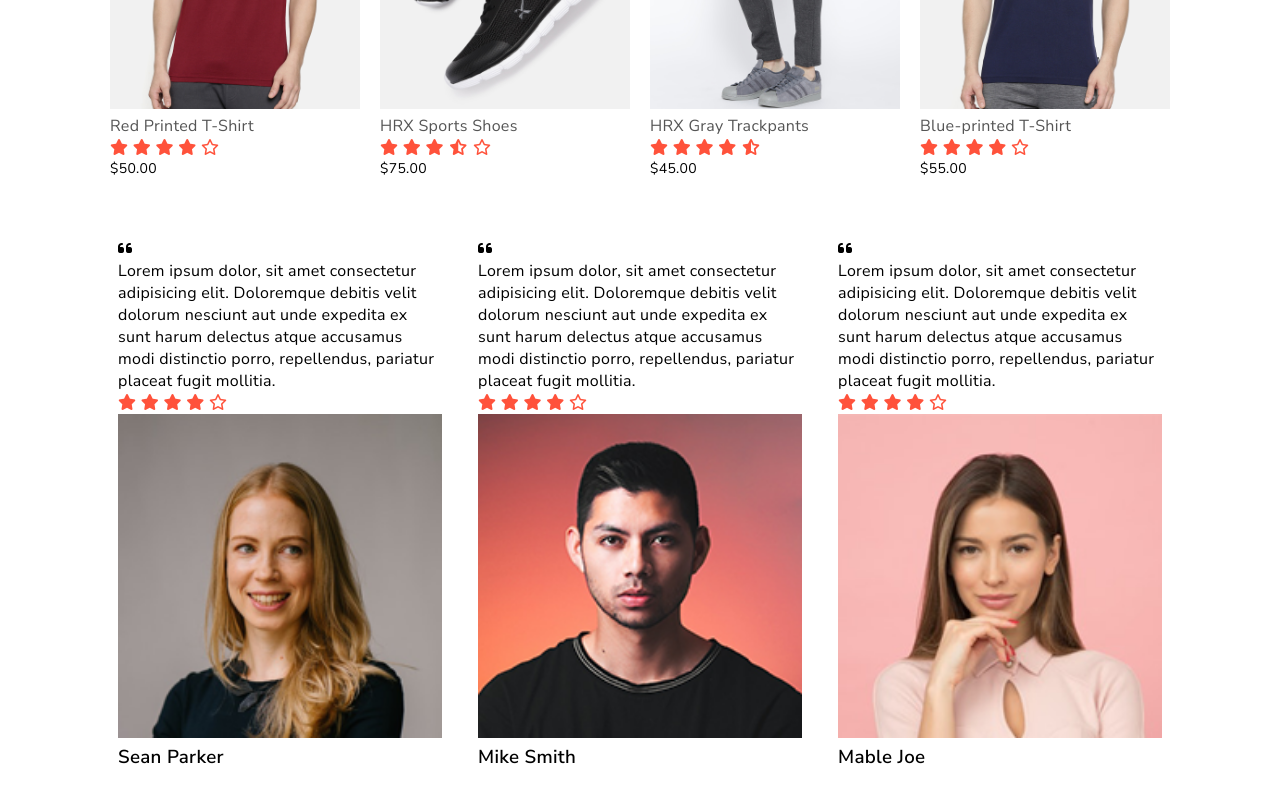
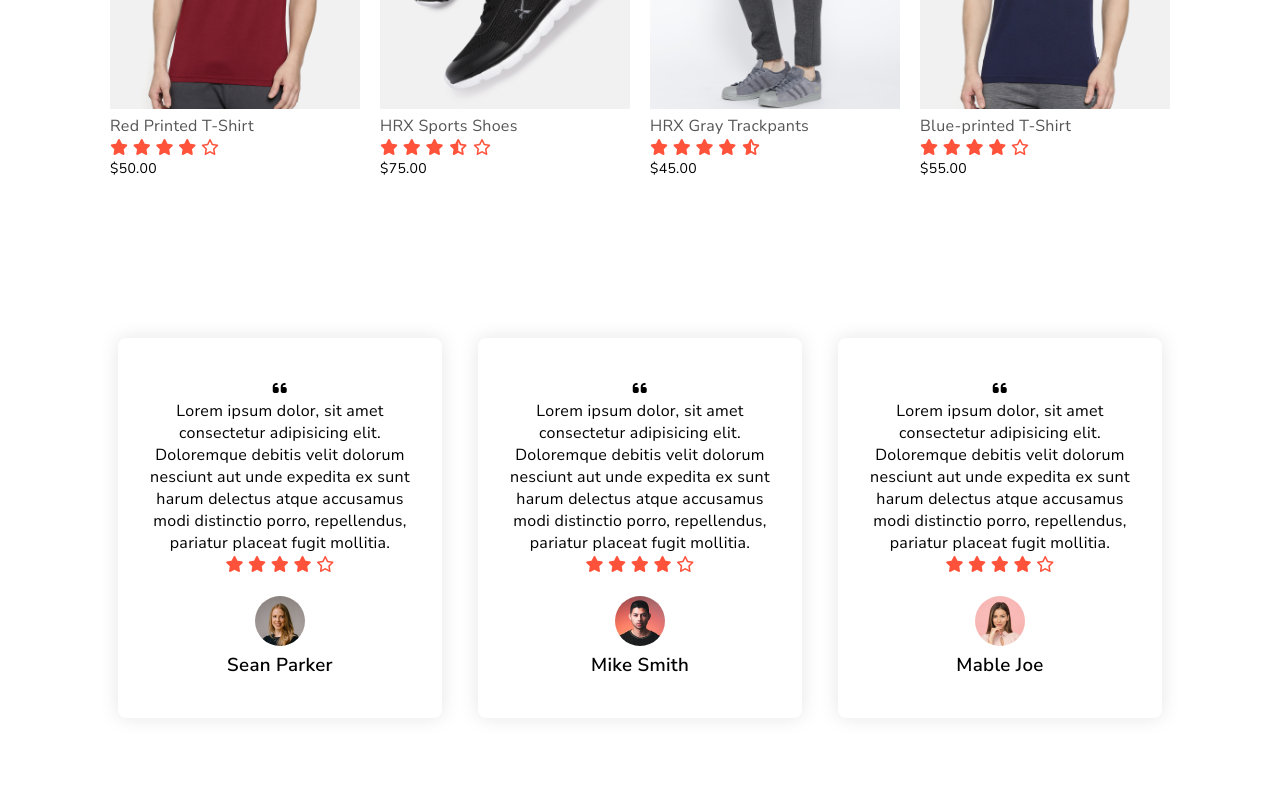
Before and after one commit to hsimransidhu/flex-wear-website, a plain HTML site: page index.html in a window 1280 px wide. Shown: the part 488-1288 px from the top of the page. After the commit the page ends 1236 px from the top, so only its background shows below. Drawn offline with Linux system fonts and the light colour scheme.

Commit message:
Change testimonial image styling

```diff
--- a/assets/style/index.css
+++ b/assets/style/index.css
@@ -130,8 +130,32 @@ h4 {
 }
 
 /* -- Testimonials -- */
+.testimonial {
+    padding-top: 100px;
+}
 
+.testimonial .col-2 {
+    text-align: center;
+    padding: 40px 20px;
+    border-radius: 8px;
+    box-shadow: 0 0 20px 0px rgba(0, 0, 0, 0.1);
+    cursor: pointer;
+    transition: transform 0.5s;
+}
 
+.testimonial .col-2 img {
+    width: 50px;
+    margin-top: 20px;
+    border-radius: 50%;
+}
+
+.testimonial .col-2:hover {
+    transform: translateY(-10px);
+}
+
+/* .fa-quote-left {
+
+} */
 
 /* -------- RESPONSIVE -------- */
 @media screen and (max-width: 768px) {
```
